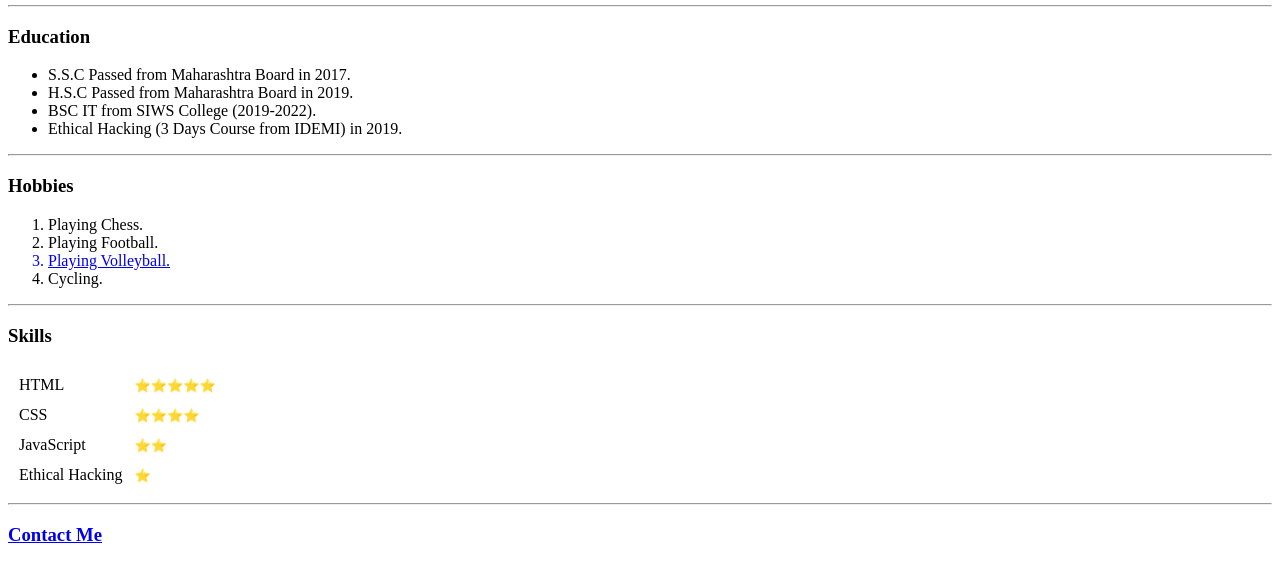
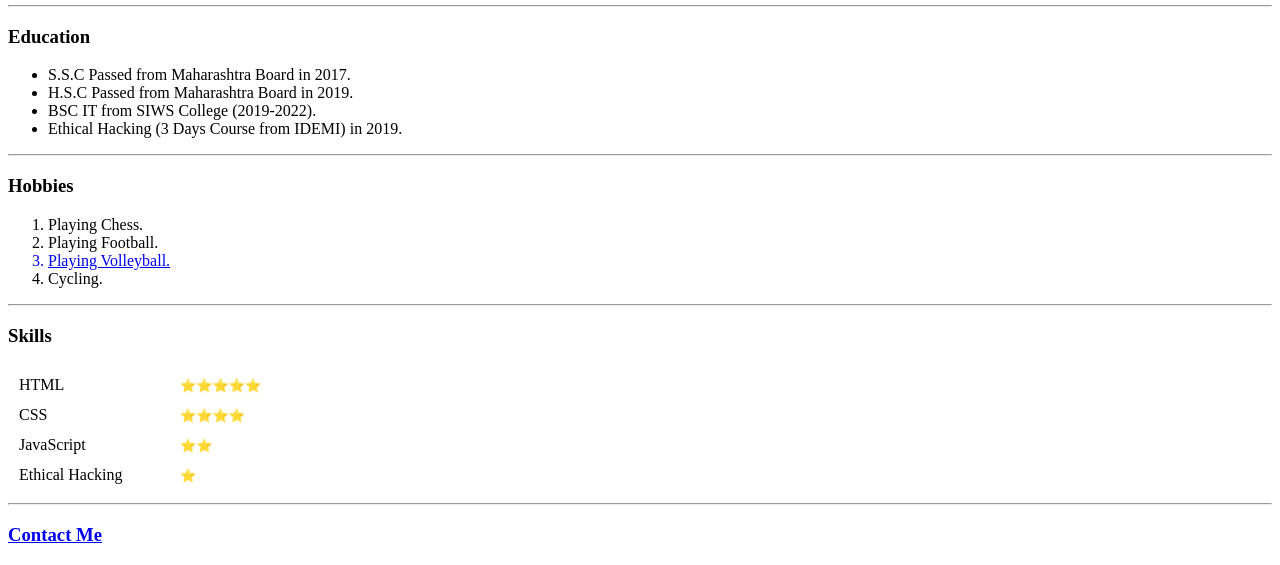
Before and after one commit to JackJT123/cv, a plain HTML site: page index.html in a window 1280 px wide. Shown: the part 307-872 px from the top of the page. Drawn offline with Linux system fonts and the light colour scheme.

Commit message:
Update index.html

```diff
--- a/index.html
+++ b/index.html
@@ -37,7 +37,7 @@
   </ol>
   <hr>
   <h3>Skills</h3>
-  <table cellspacing="10">
+  <table cellspacing="10" height="100" width="300">
     <tr>
       <td>HTML</td>
       <td>
```
